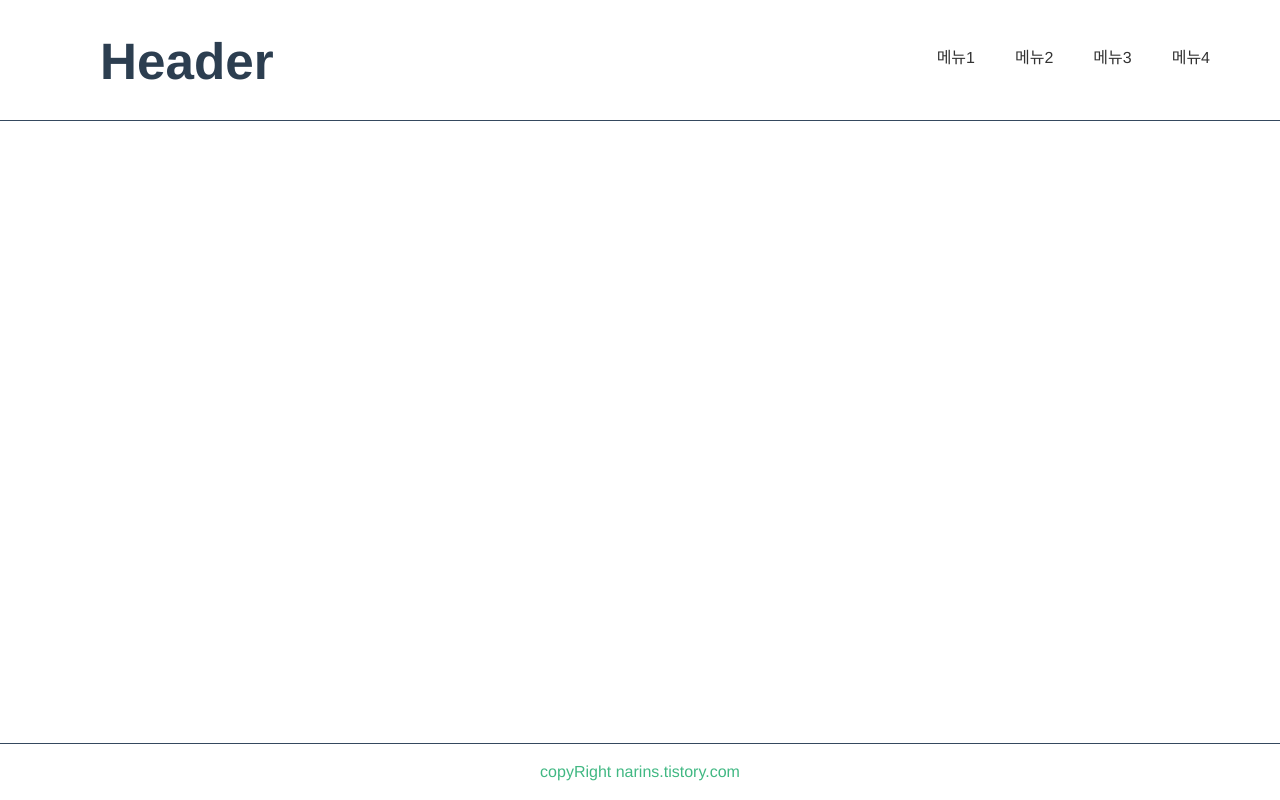
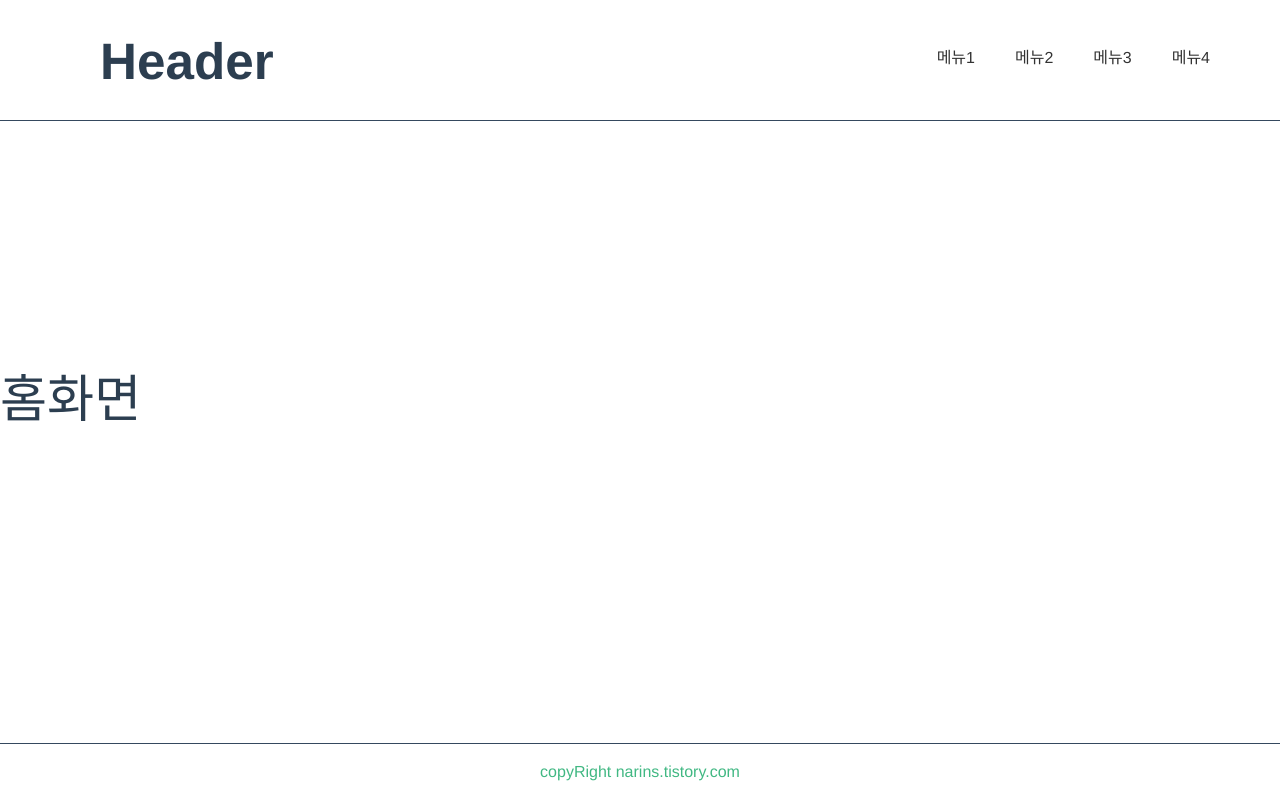
Before and after one commit to narin111/vue-board, a Vue app in the folder board-front/: page / in a window 1280 px wide. Built offline with nearby package versions, Linux system fonts and the light colour scheme; no server answers.

Commit message:
[24.04.30] 홈화면 추가

```diff
--- a/board-front/src/components/HelloWorld.vue
+++ b/board-front/src/components/HelloWorld.vue
@@ -4,7 +4,7 @@
   <!-- <div>
     <h1>{{ message }}</h1>
   </div> -->
-  <div></div>
+  <div><h1>홈화면</h1></div>
 </template>
 
 <script setup>
```
